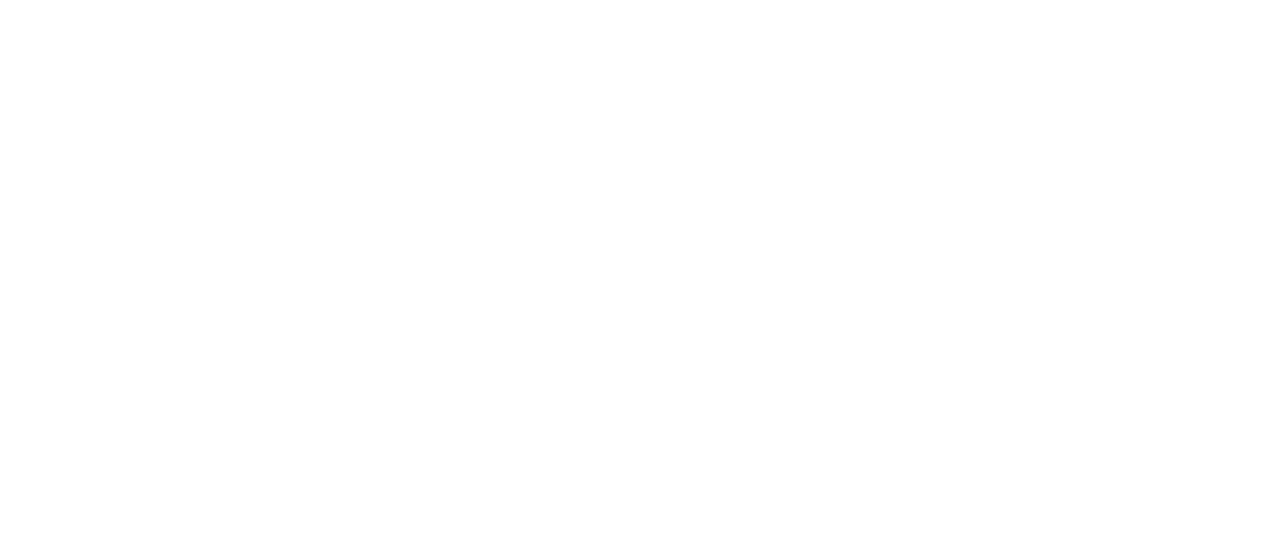
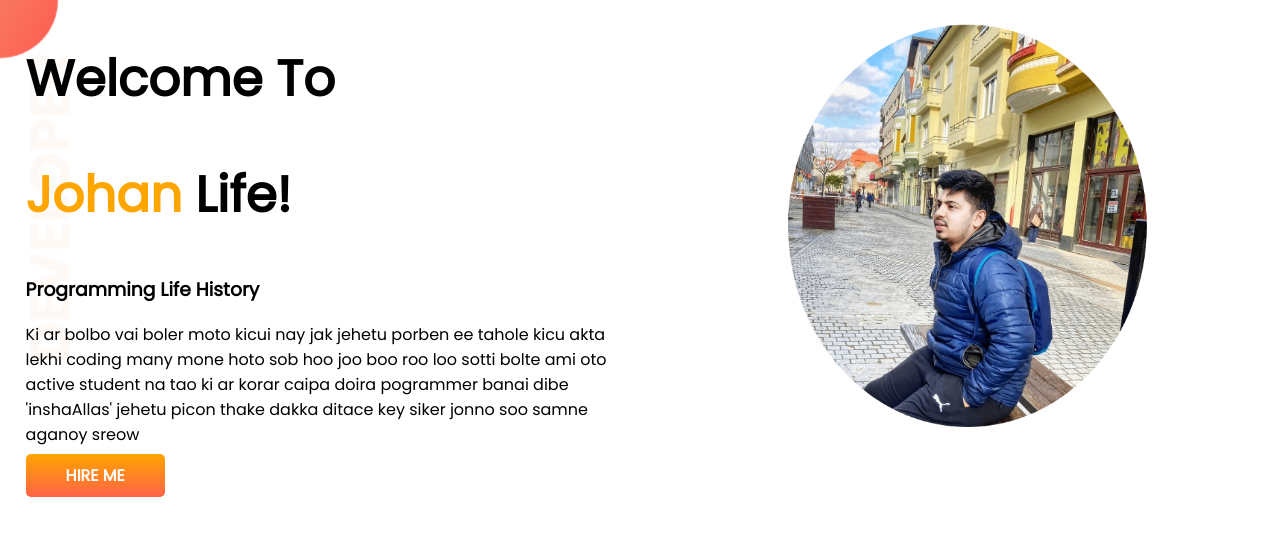
Before and after one commit to MohammedAliJohan/developer-portfolio-, a plain HTML site: page index.html in a window 1280 px wide. Drawn offline with Linux system fonts and the light colour scheme.

Commit message:
Alhumdulilla first step khotom

```diff
--- a/index.html
+++ b/index.html
@@ -4,9 +4,21 @@
     <meta charset="UTF-8">
     <meta http-equiv="X-UA-Compatible" content="IE=edge">
     <meta name="viewport" content="width=device-width, initial-scale=1.0">
-    <title>Johan Portfolio</title>
+    <title>Johan Portfolio</title><link rel="preconnect" href="https://fonts.googleapis.com">
+    <link rel="preconnect" href="https://fonts.gstatic.com" crossorigin>
+    <link href="https://fonts.googleapis.com/css2?family=Poppins&display=swap" rel="stylesheet">
+    <link rel="stylesheet" href="style.css">
 </head>
 <body>
-
+    <section class="top-banner">
+        <div class="half-width">
+            <h1>Welcome To</h1>
+            <h1><span class="orange-color">Johan</span> Life!</h1>
+            <h3>Programming Life History</h3>
+            <P>Ki ar bolbo vai boler moto kicui nay jak jehetu porben ee tahole kicu akta lekhi coding many mone hoto sob hoo joo boo roo loo sotti bolte ami oto active student na tao ki ar korar caipa doira pogrammer banai dibe 'inshaAllas' jehetu picon thake dakka ditace key siker jonno soo samne aganoy sreow</P>
+            <a class="text-button" target="_blank" href="">HIRE ME</a>
+        </div>
+         <div class="half-width"><img src="images/johan.png" alt=""></div>
+    </section>
 </body>
 </html>
--- a/style.css
+++ b/style.css
@@ -0,0 +1,34 @@
+body{
+    font-family: 'Poppins', sans-serif;
+    margin: 0px;
+}
+h1{
+    font-size: 50px;
+}
+.orange-color{
+    color: orange;
+}
+section{
+    display: flex;
+}
+.half-width{
+    width: 50%;
+    padding-left: 2%;
+}
+.half-width img{
+    width: 65%;
+    padding-left: 15%;
+}
+.text-button{
+    text-decoration: none;
+    background-image: linear-gradient(orange,tomato);
+    padding: 10px 40px;
+    color: white;
+    font-weight: 800;
+    border-radius: 5px;
+}
+.top-banner{
+    background-image: url(images/top-banner.png);
+    background-repeat: no-repeat;
+
+}
```
Also changed, not shown: images/dream-bg.png (added), images/exp-bg.png (added), images/jhankar.png (added), images/jhankar2.png (added), images/johan.png (added), images/my-bg.png (added), images/my-bg2.png (added), images/top-banner.png (added), showOff/johan.jpg (added), 7 other files.
